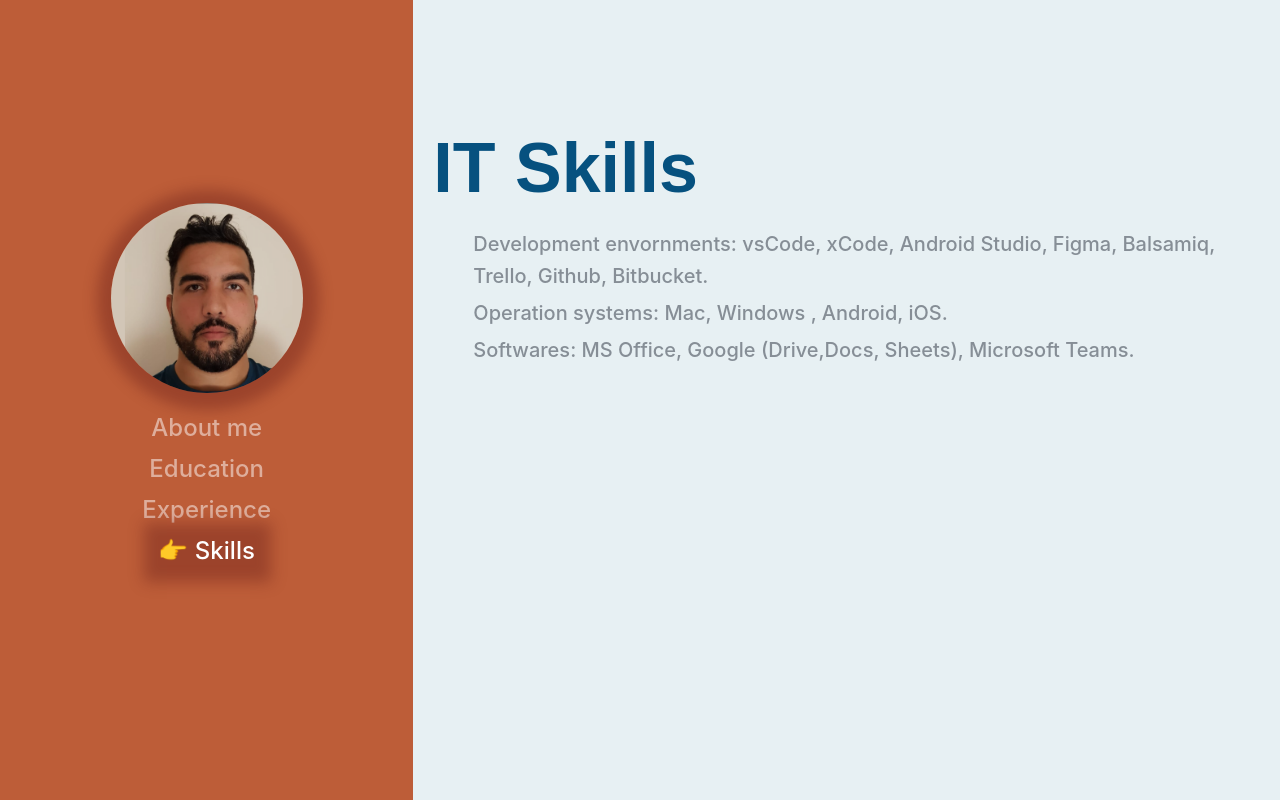
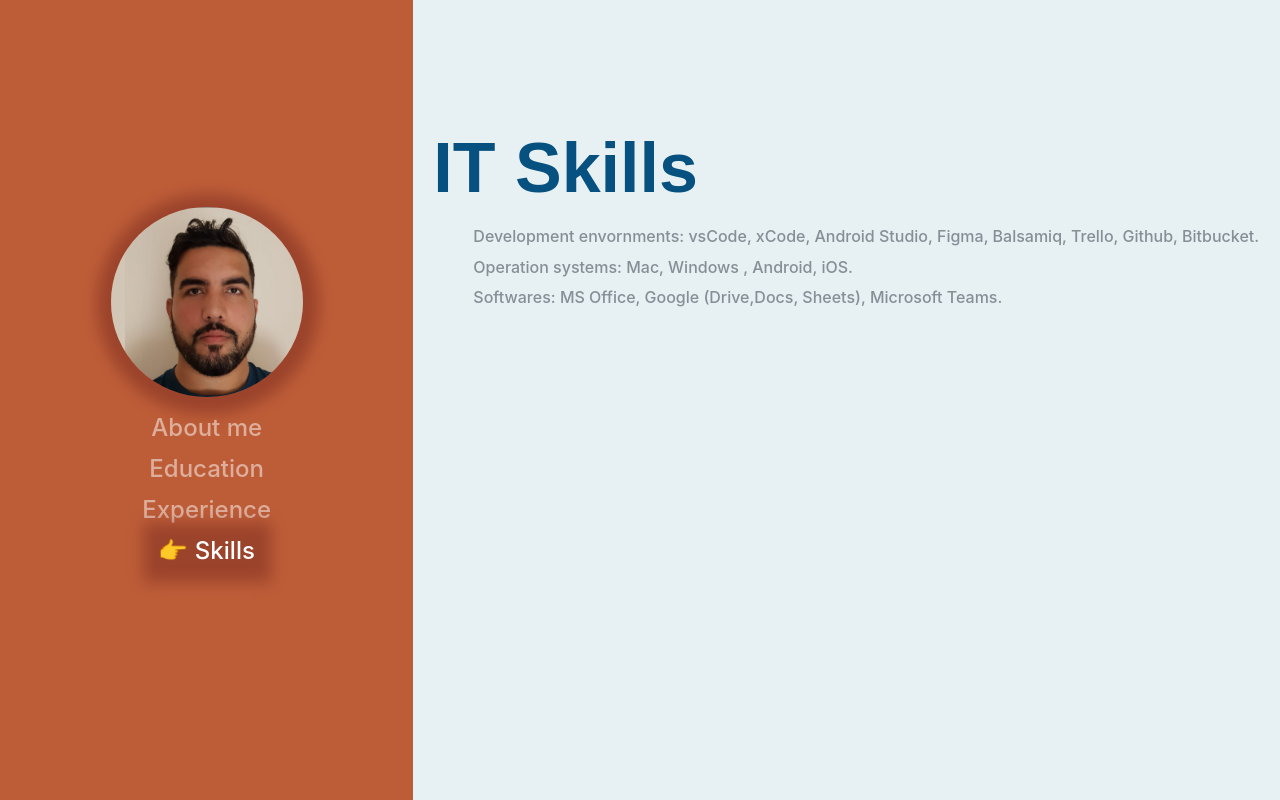
Before and after one commit to I-am-Imrankhan/myportfolio, a React (Create React App) app: page /skills in a window 1280 px wide. Built offline with nearby package versions, Linux system fonts and the light colour scheme.

Commit message:
Styling modified

```diff
--- a/src/App.js
+++ b/src/App.js
@@ -3,56 +3,22 @@ import "./App.scss";
 import {
   BrowserRouter as Router,
   Route,
-  Link,
   Routes,
-  useMatch,
 } from "react-router-dom";
 import "./Sidebar.scss";
 import "./Content.scss";
-import profilePic from "./profilepic.png";
 import { About } from "./components/AboutMe.js";
 import { Experience } from "./components/Experience.js";
 import { Education } from "./components/Education.js";
 import { Skills } from "./components/Skills.js";
 import { Welcome } from "./components/Welcome.js";
-
-const Sidebar = () => {
-  const match1 = useMatch("/about");
-  const match2 = useMatch("/education");
-  const match3 = useMatch("/experience");
-  const match4 = useMatch("/skills");
-  const match5 = useMatch("/welcome");
-  return (
-    <div class="sidebar">
-      <img
-        className="profilepic"
-        src={profilePic}
-        alt="logo"
-        allt="profile picture"
-      />
-
-      <ul>
-        <li className={match1 ? "active" : "inactive"}>
-          <Link to="/about">About me</Link>
-        </li>
-        <li className={match2 ? "active" : "inactive"}>
-          <Link to="/education">Education</Link>
-        </li>
-        <li className={match3 ? "active" : "inactive"}>
-          <Link to="/experience">Experience </Link>
-        </li>
-        <li className={match4 ? "active" : "inactive"}>
-          <Link to="/skills">Skills</Link>
-        </li>
-      </ul>
-    </div>
-  );
-};
+import { Sidebar } from "./components/Sidebar.js";
 
 const Content = () => (
   <div className="content-wrapper">
     <Routes>
       <Route path="/" element={<Welcome />} />
+      <Route path="/myportfolio" element={<Welcome />} />
       <Route path="/about" element={<About />} />
       <Route path="/education" element={<Education />} />
       <Route path="/experience" element={<Experience />} />
--- a/src/App.scss
+++ b/src/App.scss
@@ -1,5 +1,3 @@
 .app-container {
-  display: flex;
   height: 100vh;
-  font-family: 'Saira Extra Condensed',-apple-system,BlinkMacSystemFont,'Segoe UI',Roboto,'Helvetica Neue',Arial,sans-serif,'Apple Color Emoji','Segoe UI Emoji','Segoe UI Symbol','Noto Color Emoji';;
 }
--- a/src/Sidebar.scss
+++ b/src/Sidebar.scss
@@ -1,6 +1,8 @@
 @import "variables";
+@import "./mixinsscss/media.scss";
 
 .sidebar {
+
   flex: 1;
   color: $color_inactive_color;
   background-color: $sidebar_background;
@@ -24,12 +26,17 @@
     li {
       margin-bottom: 12px;
       text-align: center;
+      .inactive {
+        color: $color_inactive_color;
+      }
     }
     .active {
       ::before {
+        transition: color 1s ease;
         content: "👉 ";
       }
       a {
+        transition: color 1s ease;
         color: $color_active_color;
         text-decoration: none;
         font-family: Muli, -apple-system, BlinkMacSystemFont, "Segoe UI", Roboto,
@@ -41,10 +48,6 @@
       }
     }
   }
-}
-.inactive {
-  color: $color_inactive_color;
-}
   .profilepic {
     width: 15vw;
     border-radius: 50%;
@@ -52,3 +55,43 @@
     display: block;
     box-shadow: 1px 2px 14px 15px $color_profilepic_shadow;
   }
+
+  @include respond-to("tablet") {
+    position: fixed;
+    left: 0;
+    width: 100%;
+    height: auto;
+  }
+  @include respond-to("mobile") {
+    position: fixed;
+    left: 0;
+    bottom: 0;
+    width: 100%;
+    height: auto;
+
+    .profilepic {
+      display: none;
+    }
+    a {
+      font-size: 0.9rem;
+    }
+    ul {
+      padding: 0;
+      display: flex;
+      justify-content: space-around;
+      li {
+        margin: 0px;
+      }
+      .active {
+        ::before {
+          transition: color 1s ease;
+          content: "";
+        }
+        a {
+          font-size: 0.9rem;
+          border-bottom: 3px solid #f00;
+        }
+      }
+    }
+  }
+}
--- a/src/components/Education.js
+++ b/src/components/Education.js
@@ -10,7 +10,7 @@ export const Education = () => {
           <h4 class="title ">Frontend - Development</h4>
           <div class="subheading">Yrkeshögskolan examen</div>
           <div className="school">EC Utbildning</div>
-          <p>
+          <p className="p-text">
             Javascript, React, Angular, HTML, CSS, Bootstrap UI , UX och
             Graphical design Node.js, npm,Express, JSON, json-server, MongoDB,
             .net Project management Agil methedology Scrum Process Kanban
@@ -49,7 +49,7 @@ export const Education = () => {
           <h3 class="mb-0">Mobil app development</h3>
           <div class="subheading mb-3">Yrkeshögskolan</div>
           <div>NEWTON YH – APPLICATION DEVELOPMENT 400 YHP, STOCKHOLM</div>
-          <p>
+          <p className="p-text">
             Android, Java, xCode, Swift, , JavaScript, HTML, CSS, Bootstrap UI ,
             UX och graphic design Firebse, Firestore, Realtime
             database(Firebase), SQL, SQLLite, Ionic app development. Project
@@ -79,7 +79,7 @@ export const Education = () => {
             </li>
           </ul>
         </div>
-        <div class="resume-date text-md-right">
+        <div class="resume-date">
           <span class="text-primary">August 2016 – June 2018</span>
         </div>
       </div>
@@ -90,21 +90,21 @@ export const Education = () => {
           <div class="subheading">BS(HONS)</div>
           <div>Bachelor of Mathematics 4 years</div>
           <div className="subjects">
-            <p>● Mathematics A, B.</p>
-            <p>● Abstract Algebra I, II, Real Analysis.</p>
-            <p>● Topology I, II</p>
-            <p>
+            <p className="p-text">● Mathematics A, B.</p>
+            <p className="p-text">● Abstract Algebra I, II, Real Analysis.</p>
+            <p className="p-text">● Topology I, II</p>
+            <p className="p-text">
               ● Topology I, II. Complex Analysis I, II Economics, Statistics
             </p>
-            <p>● Introduction programming, introduction to C++</p>
-            <p>
+            <p className="p-text">● Introduction programming, introduction to C++</p>
+            <p className="p-text">
               ● Functional analysis I, II. Partial differential equation. Number
               theory.
             </p>
-            <p>● Physics I, II</p>
+            <p className="p-text">● Physics I, II</p>
           </div>
         </div>
-        <div class="resume-date text-md-right">
+        <div class="resume-date">
           <span class="text-primary">2003 – 2007</span>
         </div>
       </div>
--- /dev/null
+++ b/src/components/Sidebar.js
@@ -0,0 +1,40 @@
+import {
+  BrowserRouter as Router,
+  Route,
+  Link,
+  Routes,
+  useMatch,
+} from "react-router-dom";
+import profilePic from "../profilepic.png";
+export const Sidebar = () => {
+  const match1 = useMatch("/about");
+  const match2 = useMatch("/education");
+  const match3 = useMatch("/experience");
+  const match4 = useMatch("/skills");
+  const match5 = useMatch("/welcome");
+  return (
+    <div class="sidebar">
+      <img
+        className="profilepic"
+        src={profilePic}
+        alt="logo"
+        allt="profile picture"
+      />
+
+      <ul>
+        <li className={match1 ? "active" : "inactive"}>
+          <Link to="/about">About me</Link>
+        </li>
+        <li className={match2 ? "active" : "inactive"}>
+          <Link to="/education">Education</Link>
+        </li>
+        <li className={match3 ? "active" : "inactive"}>
+          <Link to="/experience">Experience </Link>
+        </li>
+        <li className={match4 ? "active" : "inactive"}>
+          <Link to="/skills">Skills</Link>
+        </li>
+      </ul>
+    </div>
+  );
+};
--- /dev/null
+++ b/src/mixinsscss/media.scss
@@ -0,0 +1,51 @@
+@import "../variables.scss";
+@mixin respond-to($media) {
+  @if $media == "mobile" {
+    @media (max-width: 600px) {
+      @content;
+    }
+    h1,
+    h2,
+    h3,
+    h4,
+    h5,
+    h1 {
+      font-weight: 500px;
+      font-weight: 500px;
+      font-size: 50px;
+    }
+    h2 {
+      font-weight: 400px;
+      font-weight: 400px;
+      font-size: 40px;
+    }
+    h3 {
+      font-weight: 200px;
+      font-weight: 200px;
+      font-size: 20px;
+    }
+    h4 {
+      font-weight: 100px;
+      font-weight: 100px;
+      font-size: 12px;
+    }
+    .uppercase {
+      text-transform: uppercase;
+    }
+    div,
+    p {
+      font-family: Muli, -apple-system, BlinkMacSystemFont, "Segoe UI", Roboto,
+        "Helvetica Neue", Arial, sans-serif, "Apple Color Emoji",
+        "Segoe UI Emoji", "Segoe UI Symbol", "Noto Color Emoji";
+      color: $color_text;
+    }
+  } @else if $media == "tablet" {
+    @media (min-width: 601px) and (max-width: 900px) {
+      @content;
+    }
+  } @else if $media == "desktop" {
+    @media (min-width: 901px) {
+      @content;
+    }
+  }
+}
--- a/src/styles/about.scss
+++ b/src/styles/about.scss
@@ -1,4 +1,5 @@
 @import "../variables.scss";
+@import "../mixinsscss/media.scss";
 
 .about {
   .text-primary {
@@ -49,4 +50,6 @@
       font-size: 50px;
     }
   }
+
+  @include respond-to("mobile") {}
 }
--- a/src/styles/education.scss
+++ b/src/styles/education.scss
@@ -1,5 +1,5 @@
-@import "../styles/global.scss";
 @import "../variables.scss";
+@import "../mixinsscss/media.scss";
 
 .educations {
   padding: 40px 0;
@@ -57,4 +57,59 @@
       }
     }
   }
+
+  @include respond-to("mobile") {
+    .education {
+      margin: 30px 0;
+      display: inline-block;
+      .p-text {
+        font-size: 12px;
+      }
+      .title {
+        text-transform: uppercase;
+      }
+      .subheading {
+        margin-top: 10px;
+        color: $h_color_primary;
+        text-transform: uppercase;
+      }
+      p {
+        line-height: 1.2;
+        margin-top: 14px;
+        font-size: 30px;
+      }
+      ul {
+        gap: 6px;
+        margin: 20px 0;
+        li {
+
+          margin: 0;
+          line-height: 1.6;
+          display: flex;
+          strong {
+            color: #555;
+            min-width: 140px;
+          }
+          i::before {
+            font-size: 20px;
+          }
+        }
+      }
+      .resume-content {
+        .subjects {
+          margin-top: 20px;
+          margin-bottom: 20px;
+          p {
+            margin: 5px;
+          }
+        }
+      }
+      gap: 150px;
+      .resume-date {
+        span {
+          white-space: nowrap; color: $color_link_shadow;
+        }
+      }
+    }
+  }
 }
--- a/src/styles/experience.scss
+++ b/src/styles/experience.scss
@@ -1,4 +1,5 @@
 @import "../styles/global.scss";
+@import "../styles/education.scss";
 
 .experience-card {
   background-color: #f9f9f9;
@@ -26,4 +27,5 @@
       background-color: $color_link_shadow;
     }
   }
+  @include respond-to("mobile") {}
 }
--- a/src/styles/global.scss
+++ b/src/styles/global.scss
@@ -36,5 +36,5 @@ div, p {
   font-family: Muli,-apple-system,BlinkMacSystemFont,'Segoe UI',Roboto,'Helvetica Neue',Arial,sans-serif,'Apple Color Emoji','Segoe UI Emoji','Segoe UI Symbol','Noto Color Emoji';
   color: $color_text;
   font-weight: 500;
-  font-size: 20px;
+
 }
```
Also changed, not shown: 1 other file (tests, documents, lock files or other folders). Lines whose indentation alone changed are shown as unchanged.
